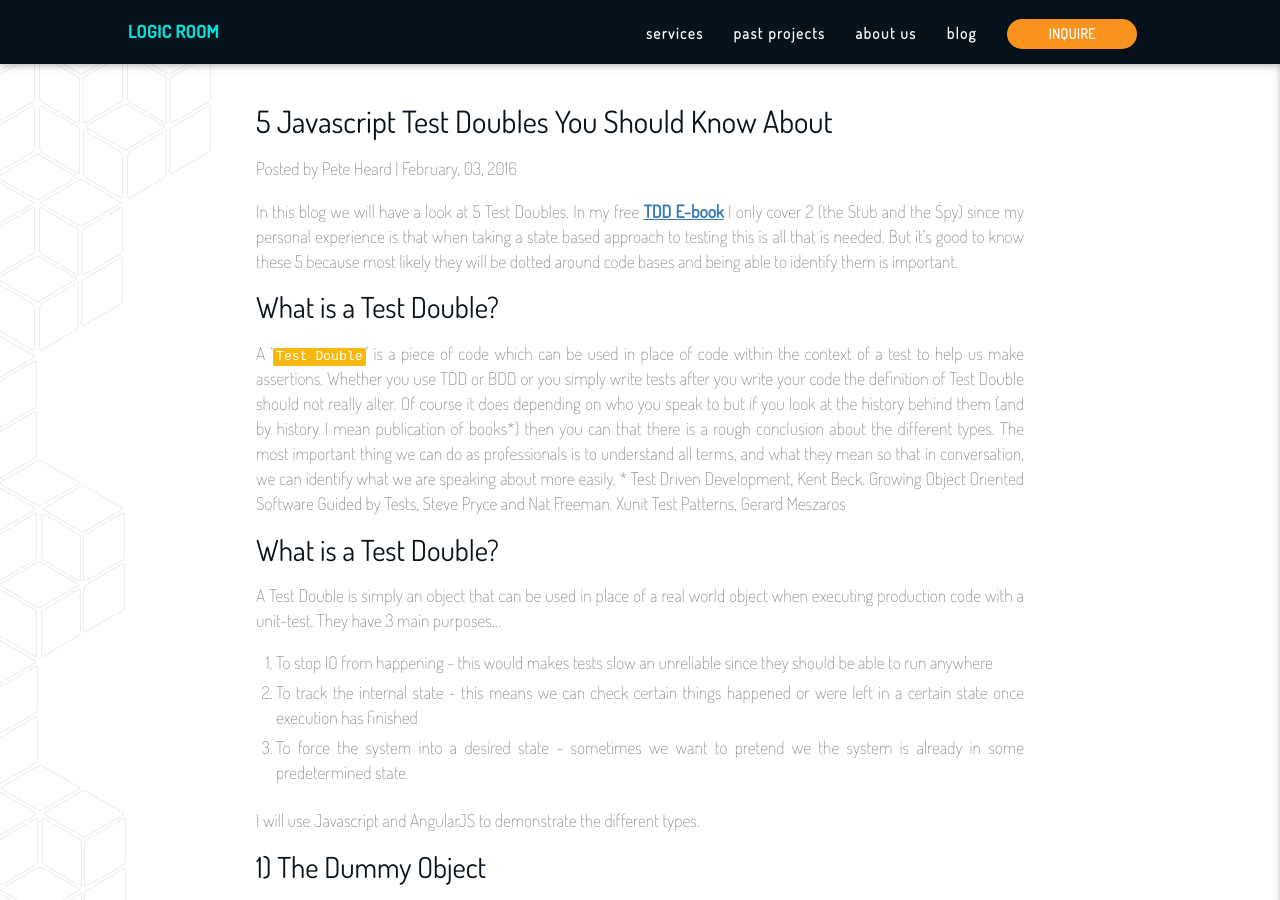
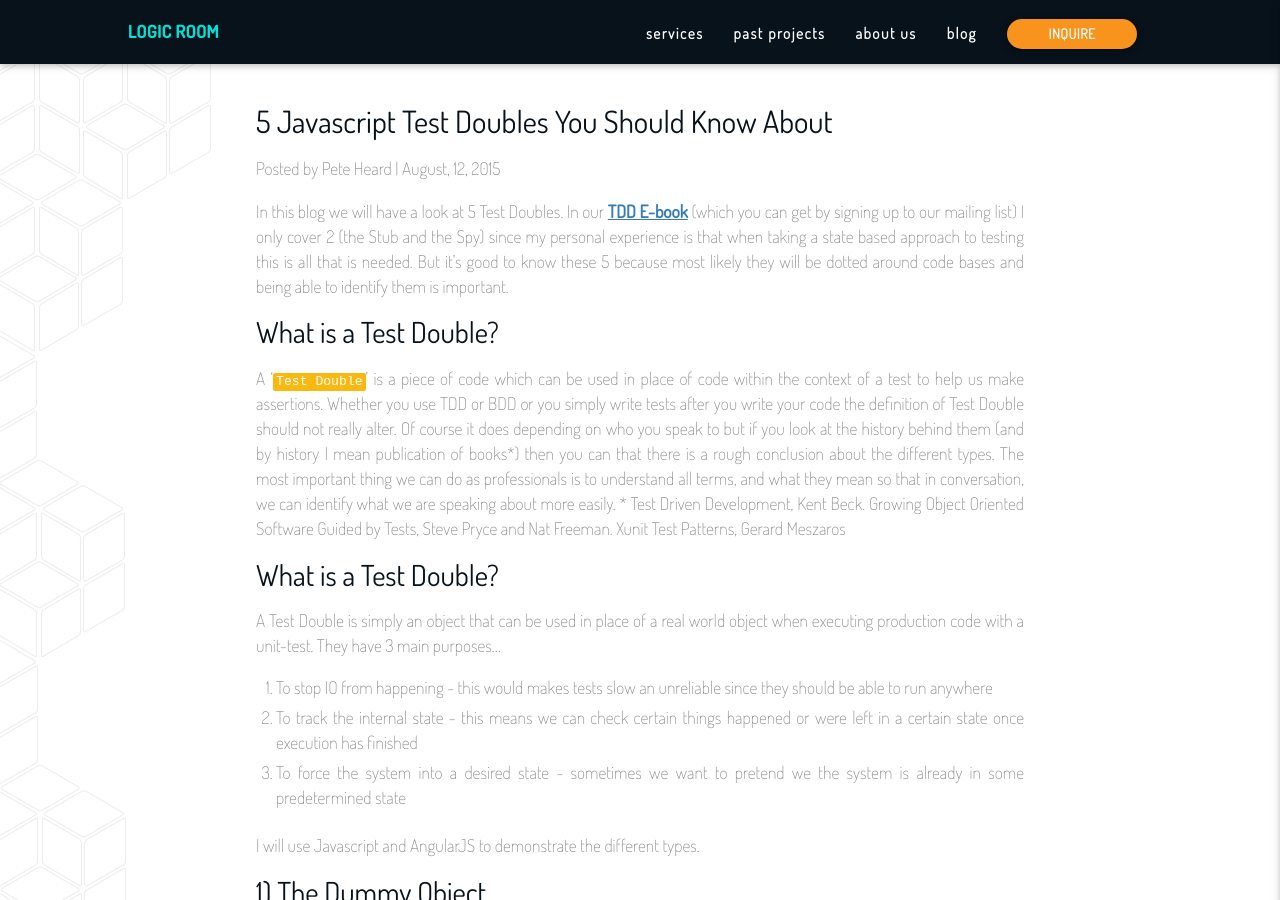
Before and after one commit to peterheard01/logic-room, a Jekyll site: the page built from _posts/5-javascript-test-doubles-you-should-know-about/2015-8-12-5-javascript-test-doubles-you-should-know-about.md, in a window 1280 px wide and 900 px high. Built offline with Jekyll 4.4.1, drawn with Linux system fonts in a browser that asks for light colours; comment, search, counter and statistics services are not loaded.

Commit message:
added tdd links

```diff
--- a/_posts/5-javascript-test-doubles-you-should-know-about/2016-8-12-5-javascript-test-doubles-you-should-know-about.md
+++ b/_posts/5-javascript-test-doubles-you-should-know-about/2015-8-12-5-javascript-test-doubles-you-should-know-about.md
@@ -5,10 +5,13 @@
 excerpt: In this blog we will have a look at 5 Test Doubles. In my free TDD E-book I only cover 2 (the Stub and the Spy) ...
 thumbnail: 404.jpg
 category : javascript
-date:   2016-02-3 01:03:50 +0000
+date:   2015-08-12 01:03:50 +0000
+
+
+
 ---
 
-In this blog we will have a look at 5 Test Doubles. In my free [TDD E-book](http://www.peteheard.com/testdrivendevelopment/) I only cover 2 (the Stub and the Spy) since my personal experience is that when taking a state based approach to testing this is all that is needed. But it's good to know these 5 because most likely they will be dotted around code bases and being able to identify them is important.
+In this blog we will have a look at 5 Test Doubles. In our [TDD E-book](https://app.mailerlite.com/webforms/landing/b3d9r0){:target="_blank"} (which you can get by signing up to our mailing list) I only cover 2 (the Stub and the Spy) since my personal experience is that when taking a state based approach to testing this is all that is needed. But it's good to know these 5 because most likely they will be dotted around code bases and being able to identify them is important.
 
 ## What is a Test Double?
 
```
